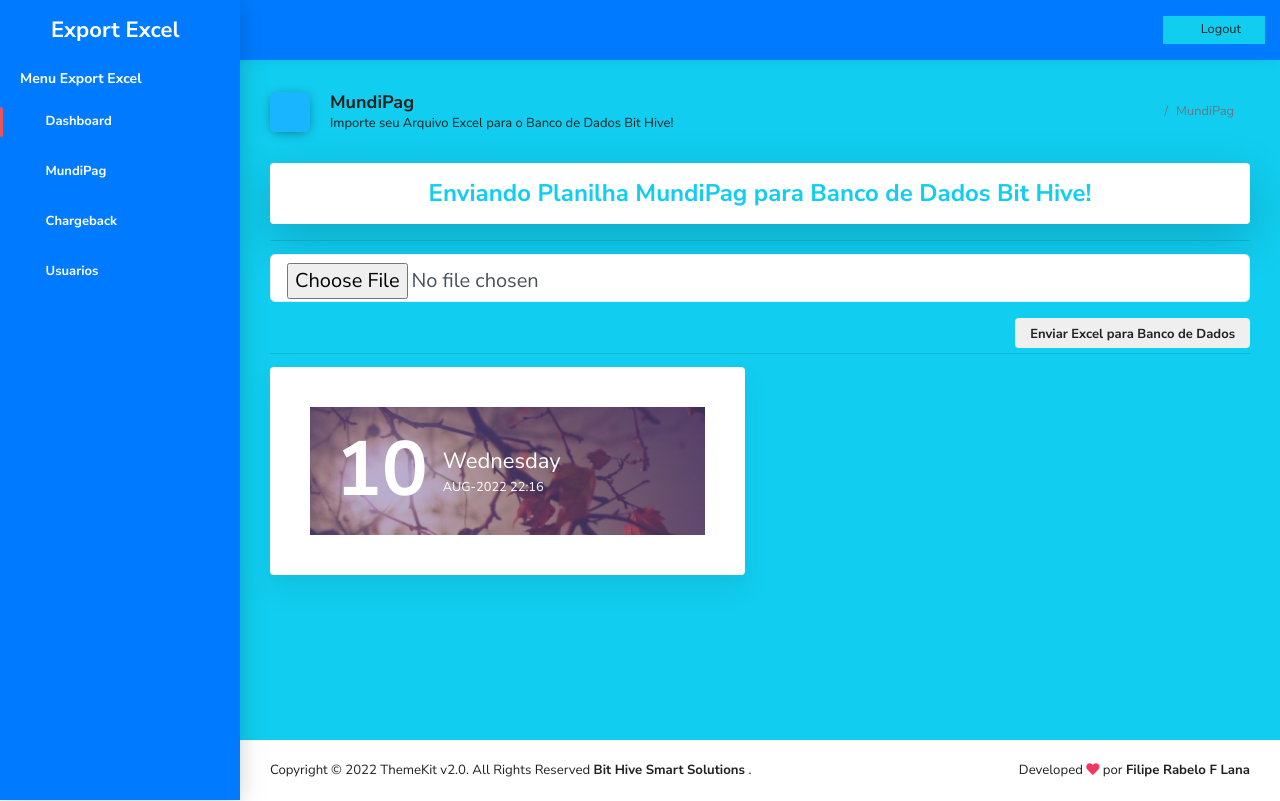
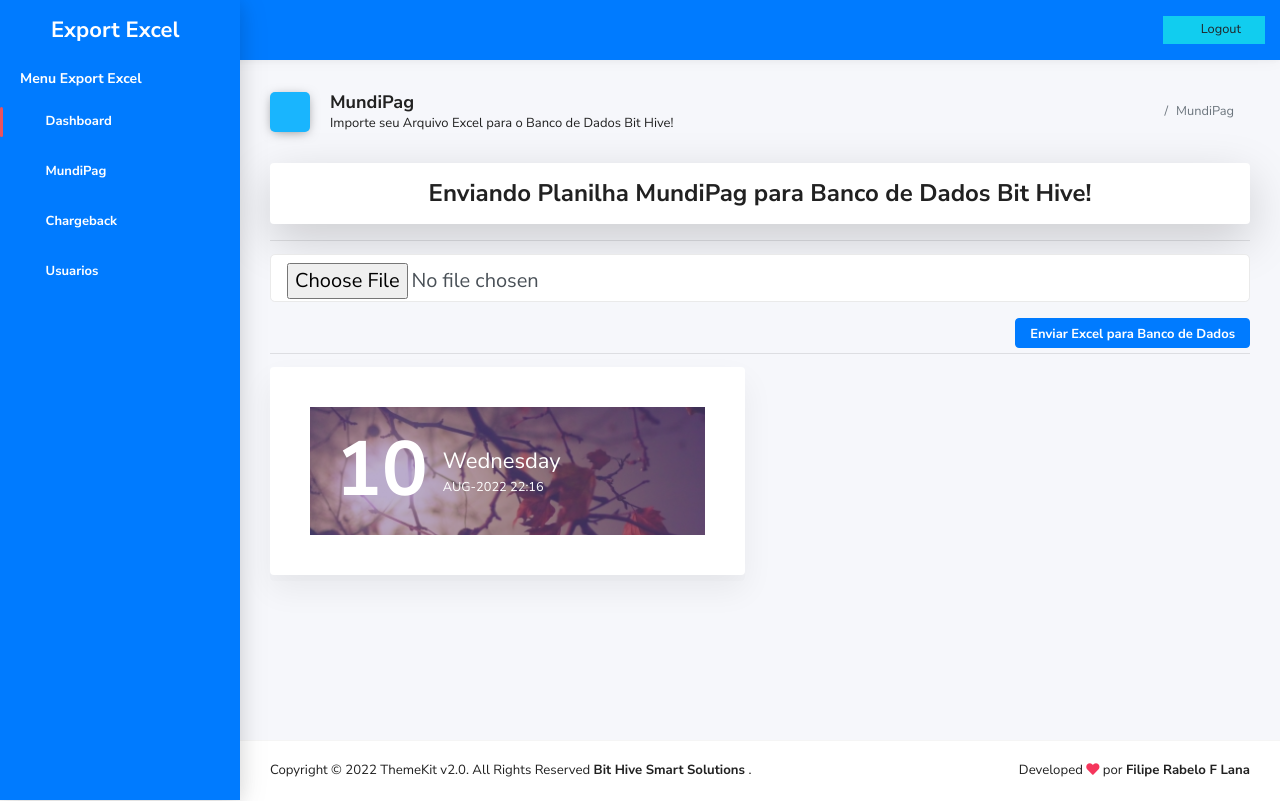
Before and after one commit to FilipeRabelo/Excel_Export, a CodeIgniter app: page /Excel_Export/mundipag in a window 1280 px wide. Run offline with CodeIgniter, Linux system fonts and the light colour scheme; the visitor is signed in with stand-in values (Sample User, id 1); some libraries are stand-ins or nearby versions; some web fonts are replaced.

Commit message:
projeto Export Excel V1 Finalizado com sucesso

```diff
--- a/application/views/chargeback/index.php
+++ b/application/views/chargeback/index.php
@@ -4,7 +4,7 @@
 
     <?php $this->load->view('layout/sidebar'); ?>
 
-    <div class="main-content  bg-info">
+    <div class="main-content ">
         <div class="container-fluid">
 
             <div class="page-header">
@@ -33,7 +33,7 @@
 
             <div class="row">
                 <div class="col-md-12">
-                    <h4 class="p-3 mb-2 bg-light text-center text-info font-weight-bold shadow-lg p-3 mb-5 bg-white rounded">Enviando Planilha ChargeBack para Banco de Dados Bit Hive!</h4>
+                    <h4 class="p-3 mb-2 bg-light text-center text-dark font-weight-bold shadow-lg p-3 mb-5 bg-white rounded">Enviando Planilha ChargeBack para Banco de Dados Bit Hive!</h4>
                     <hr>
                     <?php
                     if ($this->session->flashdata('message')) {
@@ -45,7 +45,7 @@
                             <input type="file" name="upload_file" class="form-control " placeholder="Enter Name" id="upload_file" required>
                         </div>
                         <div class="form-group">
-                            <input type="submit" name="submit" class="btn btn-white float-right font-weight-bold" value="Enviar Excel para Banco de Dados">
+                            <input type="submit" name="submit" class="btn btn-primary float-right font-weight-bold" value="Enviar Excel para Banco de Dados">
                         </div>
                     </form>
                     <br>
--- a/application/views/home/index.php
+++ b/application/views/home/index.php
@@ -4,14 +4,14 @@
 
     <?php $this->load->view('layout/sidebar'); ?>
 
-    <div class="main-content bg-info">
+    <div class="main-content">
         <div class="container-fluid ">
 
             <div class="page-header">
                 <div class="row align-items-end">
                     <div class="col-lg-8">
                         <div class="page-header-title">
-                            <i class="ik ik-bar-chart-2 bg-blue"></i>
+                            <i class="ik ik-bar-chart-2  bg-blue"></i>
                             <div class="d-inline">
                                 <h5><?= $titulo; ?></h5>
                                 <span><?= $sub_titulo ?></span>
--- a/application/views/mundipag/index.php
+++ b/application/views/mundipag/index.php
@@ -4,14 +4,14 @@
 
     <?php $this->load->view('layout/sidebar'); ?>
 
-    <div class="main-content bg-info">
+    <div class="main-content">
         <div class="container-fluid ">
 
             <div class="page-header">
                 <div class="row align-items-end">
                     <div class="col-lg-8">
                         <div class="page-header-title">
-                            <i class="ik ik-menu bg-blue"></i>
+                            <i class="ik ik-menu  bg-blue"></i>
                             <div class="d-inline">
                                 <h5><?= $titulo; ?></h5>
                                 <span><?= $sub_titulo ?></span>
@@ -33,7 +33,7 @@
 
             <div class="row">
                 <div class="col-md-12">
-                    <h4 class="p-3 mb-2 bg-light text-center text-info font-weight-bold shadow-lg p-3 mb-5 bg-white rounded">Enviando Planilha MundiPag para Banco de Dados Bit Hive!</h4>
+                    <h4 class="p-3 mb-2 bg-light text-center text-dark font-weight-bold shadow-lg p-3 mb-5 bg-white rounded">Enviando Planilha MundiPag para Banco de Dados Bit Hive!</h4>
                     <hr>
                     <?php
                     if ($this->session->flashdata('message')) {
@@ -45,7 +45,7 @@
                             <input type="file" name="upload_file" class="form-control " placeholder="Enter Name" id="upload_file" required>
                         </div>
                         <div class="form-group">
-                            <input type="submit" name="submit" class="btn btn-white float-right font-weight-bold" value="Enviar Excel para Banco de Dados">
+                            <input type="submit" name="submit" class="btn btn-primary float-right font-weight-bold" value="Enviar Excel para Banco de Dados">
                         </div>
                     </form>
                     <br>
--- a/application/views/usuarios/core.php
+++ b/application/views/usuarios/core.php
@@ -4,7 +4,7 @@
 
     <?php $this->load->view('layout/sidebar'); ?>
 
-    <div class="main-content bg-info">
+    <div class="main-content">
         <div class="container-fluid">
 
             <div class="page-header">
--- a/application/views/usuarios/index.php
+++ b/application/views/usuarios/index.php
@@ -4,7 +4,7 @@
 
     <?php $this->load->view('layout/sidebar'); ?>
 
-    <div class="main-content  bg-info">
+    <div class="main-content ">
         <div class="container-fluid ">
 
             <div class="page-header">
```
